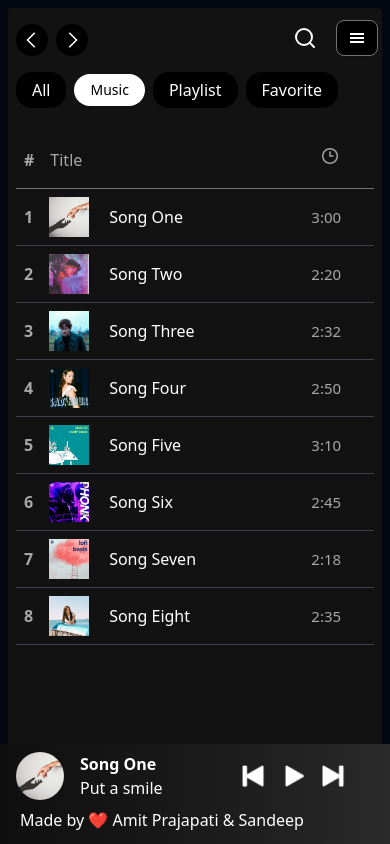
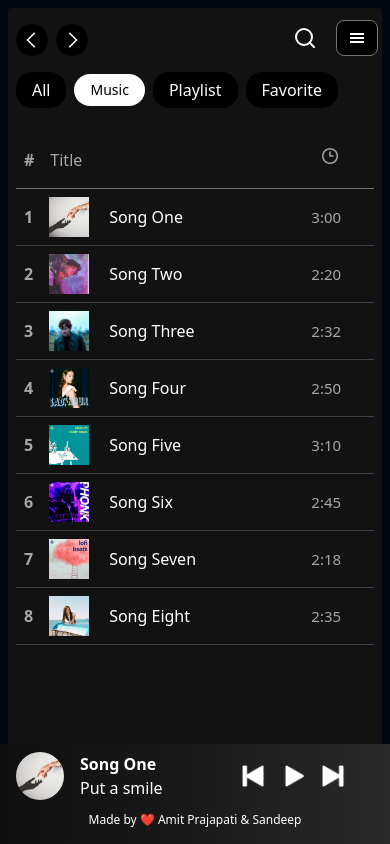
Before and after one commit to amit-prajapati-ap/Songify, a React (Vite) app in the folder frontend/: page /music in a window 390 px wide. Built offline with nearby package versions, Linux system fonts and the light colour scheme.

Commit message:
feat: enhance FullScreenPlayer and Player components with improved UI elements and responsiveness

```diff
--- a/frontend/src/components/FullScreenPlayer.jsx
+++ b/frontend/src/components/FullScreenPlayer.jsx
@@ -129,6 +129,7 @@ const FullScreenPlayer = ({
             className="w-7 cursor-pointer"
           />
 
+          <div className="bg-cyan-500 rounded-full p-4">
             {playerStatus ? (
               <img
                 onClick={(e) => {
@@ -150,6 +151,7 @@ const FullScreenPlayer = ({
                 className="w-10 cursor-pointer"
               />
             )}
+          </div>
 
           <img
             onClick={(e) => {
--- a/frontend/src/components/Player.jsx
+++ b/frontend/src/components/Player.jsx
@@ -180,7 +180,7 @@ const Player = () => {
         </div>
 
         <div className="relative">
-          <p className="absolute max-sm:left-5 left-1/2 sm:-translate-x-1/4 top-2">Made by ❤️ Amit Prajapati & Sandeep</p>
+          <p className="sm:absolute max-sm:left-5 left-1/2 sm:-translate-x-1/4 top-2 text-xs max-sm:text-center max-sm:pt-3">Made by ❤️ Amit Prajapati & Sandeep</p>
         </div>
       </div>
 
```
Lines whose indentation alone changed are shown as unchanged.
